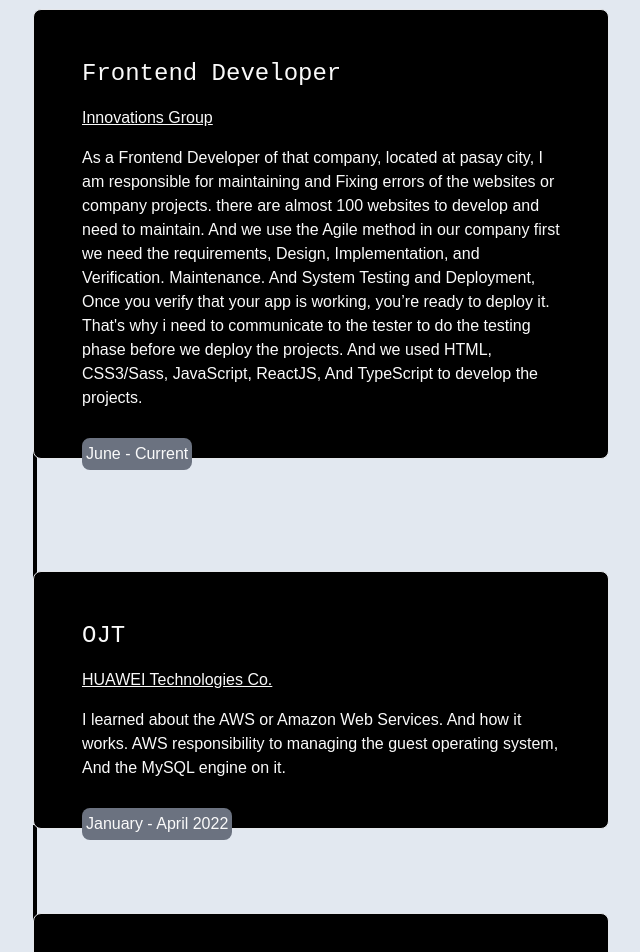
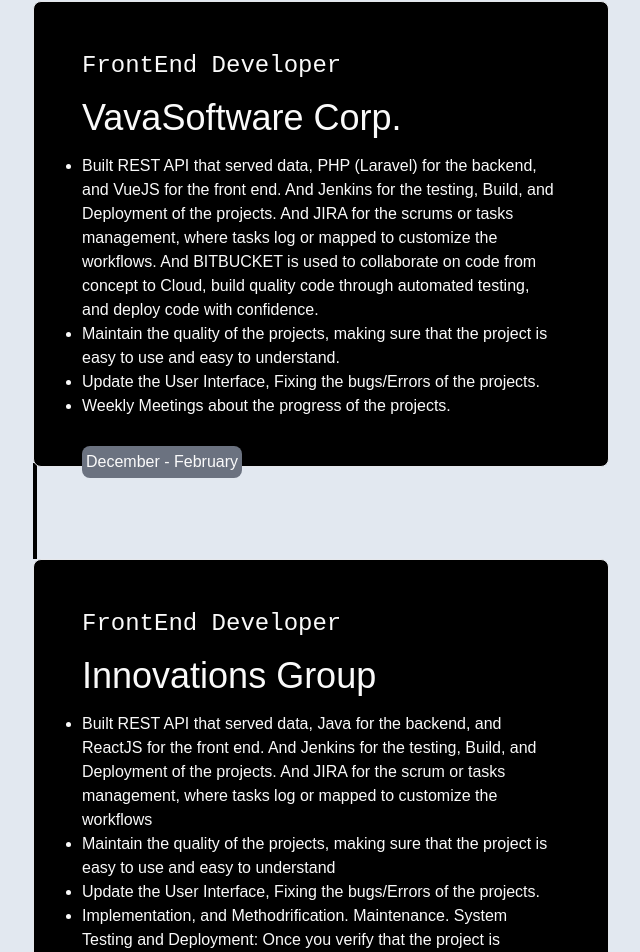
Before and after one commit to secretx44/my-portfolio, a Next.js app: page /experience in a window 1280 px wide. Shown: the part 487-1439 px from the top of the page, without its empty margins (319-959 px from the left). Built offline with nearby package versions, Linux system fonts and the light colour scheme.

Commit message:
add framer motion

```diff
--- a/components/About.js
+++ b/components/About.js
@@ -1,3 +1,4 @@
+import { motion } from "framer-motion";
 import React from "react";
 import {
   FaFacebookSquare, FaGithub,
@@ -6,16 +7,29 @@
 const About = () => {
   return (
     <div className="bg-lighter dark:bg-darker h-full md:h-full">
-      <div className="md:max-w-9xl items-center max-w-6xl px-8 mx-auto xl:px-5  sm:mb-auto">
+      <div className="md:max-w-9xl items-center max-w-6xl px-8 mx-auto xl:px-5 sm:mb-auto">
         <div className="px-4 ">
           <h2 className="py-8 font-mono text-6xl text-center md:text-9xl">
             About
           </h2>
+        </div>
+        <motion.div
+                  initial={{ x: 300, opacity: 0 }}
+                    animate={{ x: 0, opacity: 1 }}
+                    exit={{  opacity: 0,
+                    transform: 'scale(0.5)',
+                    transition: { ease: 'easeIn', duration: 10 }  }}
+                    transition={{
+                    type: "spring", stiffness: 200,
+                    ease: "easeInOut",
+                    duration: 1.1
+          }}
+        >
           <h3 className="my-4 text-2xl md:text-start md:text-2xl ">
             Hello! I'm a Frontend Developer, Specializing in developing with
             HTML, CSS, JavaScript, ReactJs and TypeScript.
           </h3>
-        </div>
+
         <div className="block mx-auto md:flex md:justify-center ">
           <div className="mx-auto md:w-1/2 md:px-4 md:py-4 md:text-start md:text-left ">
             <h1 className="my-2 text-2xl text-center md:text-justify ">
@@ -223,8 +237,9 @@
                  </svg>
               </div>
             </div>
-          </div>
-        </div>
+            </div>
+            </div>
+        </motion.div>
       </div>
     </div>
   );
--- a/components/Contact.js
+++ b/components/Contact.js
@@ -1,10 +1,22 @@
+import { motion } from "framer-motion";
 import React from "react";
-
 const Contact = () => {
   return (
     <div>
       <div className="bg-lighter dark:bg-darker h-screen text-center">
         <h1 className="text-6xl md:text-9xl text-center font-mono">Contact</h1>
+        <motion.div
+          initial={{ x: 300, opacity: 0 }}
+                    animate={{ x: 0, opacity: 1 }}
+                    exit={{  opacity: 0,
+                    transform: 'scale(0.5)',
+                    transition: { ease: 'easeIn', duration: 10 }  }}
+                    transition={{
+                    type: "spring", stiffness: 200,
+                    ease: "easeInOut",
+                    duration: 1.1
+          }}
+        >
         <p className="mt-36 md:mt-36 mx-auto  text-4xl py-4 ">Get in touch</p>
         <p className="">
           {" "}
@@ -17,6 +29,7 @@
             Email
           </a>
         </p>
+    </motion.div>
       </div>
     </div>
   );
--- a/components/Experience.js
+++ b/components/Experience.js
@@ -1,5 +1,5 @@
+import { motion } from "framer-motion";
 import React from "react";
-
 const Experience = () => {
   return (
     <>
@@ -9,29 +9,83 @@
             Experience
           </h1>
         </div>
-
-        <div className="grid max-w-xl grid-cols-1 pt-40 mx-auto ">
+        <motion.div className="grid max-w-xl grid-cols-1 pt-40 mx-auto"
+         initial={{ x: 300, opacity: 0 }}
+                    animate={{ x: 0, opacity: 1 }}
+                    exit={{  opacity: 0,
+                    transform: 'scale(0.5)',
+                    transition: { ease: 'easeIn', duration: 10 }  }}
+                    transition={{
+                    type: "spring", stiffness: 200,
+                    ease: "easeInOut",
+                    duration: 1.1
+          }}
+        >
+        <div className="grid max-w-xl grid-cols-1 mx-auto ">
+          <div className="relative z-10 p-12 border rounded-lg -top-2 bg-darker dark:bg-lighter text-light dark:text-darker ">
+            <div className="">
+              <h2 className="absolute px-1 py-1 mx-auto bg-gray-500 rounded-lg -bottom-3 text-light">
+                December - February
+              </h2>
+            </div>
+              <h1 className="font-mono text-2xl text-start ">FrontEnd Developer</h1>
+              <p className="py-4 text-4xl">VavaSoftware Corp.</p>
+            <ol className="list-disc">
+            <li>Built REST API that served data, PHP (Laravel) for the
+                backend, and VueJS for the front end. And Jenkins for
+                the testing, Build, and Deployment of the projects. And
+                JIRA for the scrums or tasks management, where tasks
+                log or mapped to customize the workflows. And
+                BITBUCKET is used to collaborate on code from concept
+                to Cloud, build quality code through automated testing,
+                and deploy code with confidence.</li>
+              <li>Maintain the quality of the projects, making sure that
+                  the project is easy to use and easy to understand.
+              </li>
+              <li>Update the User Interface, Fixing the bugs/Errors of the
+                  projects.
+              </li>
+              <li>Weekly Meetings about the progress of the projects.</li>
+            </ol>
+          </div>
+          <div className="relative z-10 w-2 h-2 -mt-2 rounded-full bg-dark dark:bg-lighter animate-ping">
+            <div className="relative z-10 w-2 h-2 rounded-full bg-dark dark:bg-lighter animate-ping"></div>
+          </div>
+          <div className="w-1 h-24 -mt-3 bg-darker dark:bg-lighter"></div>
+        </div>
           <div className="relative z-10 p-12 border rounded-lg bg-darker dark:bg-lighter text-light dark:text-darker ">
             <div>
               <h2 className="absolute px-1 py-1 mx-auto bg-gray-500 rounded-lg -bottom-3 text-light">
-                June - Current
+                May - December
               </h2>
             </div>
-            <h1 className="font-mono text-2xl text-start ">Frontend Developer</h1>
-            <p className="py-4 underline">Innovations Group</p>
-            <p>As a Frontend Developer of that company, located at pasay city,
-            I am responsible for maintaining and Fixing errors of the websites or company projects.
-            there are almost 100 websites to develop and need to maintain.
-            And we use the Agile method in our company first we need the requirements, Design, Implementation, and Verification. Maintenance.
-            And System Testing and Deployment, Once you verify that your app is working, you’re ready to deploy it.
-            That's why i need to communicate to the tester to do the testing phase before we deploy the projects.  And we used HTML, CSS3/Sass,
-            JavaScript, ReactJS, And TypeScript to develop the projects.</p>
+            <h1 className="font-mono text-2xl text-start ">FrontEnd Developer</h1>
+            <p className="py-4 text-4xl">Innovations Group</p>
+           <ol className="list-disc">
+            <li>Built REST API that served data, Java for the backend,
+                and ReactJS for the front end. And Jenkins for the
+                testing, Build, and Deployment of the projects. And JIRA
+                for the scrum or tasks management, where tasks log or
+                mapped to customize the workflows</li>
+              <li>Maintain the quality of the projects, making sure that the
+                  project is easy to use and easy to understand
+              </li>
+              <li>Update the User Interface, Fixing the bugs/Errors of the
+                  projects.
+              </li>
+              <li>Implementation, and Methodrification. Maintenance.
+                  System Testing and Deployment: Once you verify that
+                  the project is working.</li>
+              <li>Reviewed code and conducted testing for additional
+                  features.</li>
+              <li>Weekly Meetings about the progress of the projects.</li>
+            </ol>
           </div>
           <div className="relative z-10 w-2 h-2 -mt-2 rounded-full bg-dark dark:bg-lighter animate-ping">
             <div className="relative z-10 w-2 h-2 rounded-full bg-dark dark:bg-lighter animate-ping"></div>
           </div>
           <div className="w-1 h-32 -mt-2 bg-darker dark:bg-lighter"></div>
-        </div>
+        </motion.div>
 
         {/* second card */}
 
--- a/components/Hero.js
+++ b/components/Hero.js
@@ -1,33 +1,55 @@
+import { motion } from "framer-motion";
 import React from "react";
+import { GrDownload } from 'react-icons/gr';
 import { IoIosChatbubbles } from "react-icons/io";
 import About from "./About";
 import Footer from "./Footer";
 import Navbar from "./Navbar";
 
-const Hero = () => {
+const Hero = ( {children}) => {
   return (
-    <>
+    <div
+    >
       <Navbar />
       <div className="h-full bg-lighter dark:bg-darker md:h-full">
-        <div className="container items-center max-w-6xl mx-auto xl:px-5 mb-52 sm:mb-auto">
+        <motion.div className="container items-center max-w-6xl mx-auto xl:px-5 mb-52 sm:mb-auto"
+                    initial={{ x: 300, opacity: 0 }}
+                    animate={{ x: 0, opacity: 1 }}
+                    exit={{  opacity: 0,
+                    transform: 'scale(0.5)',
+                    transition: { ease: 'easeIn', duration: 10 }  }}
+                    transition={{
+                    type: "spring", stiffness: 200,
+                    ease: "easeInOut",
+                    duration: 1.1
+          }}
+        >
           <div className="flex flex-wrap items-center sm:-mx-3">
             <div className="w-full md:w-1/2 md:px-3">
               <div className="w-full text-center md:text-left pb-6 space-y-6 sm:max-w-md lg:max-w-lg md:space-y-4 lg:space-y-8 xl:space-y-9 sm:pr-5 lg:pr-10 md:pb-0">
-                <h1 className="-mb-6 text-4xl text-center md:text-left md:text-5xl text-gray-900 sm:text-4xl  dark:text-gray-200">
+                <motion.h1 className="-mb-6 text-4xl text-center md:text-left md:text-5xl text-gray-900 sm:text-4xl  dark:text-gray-200">
                   Hi, I'm  <span className="w-10 h-20 pt-2 font-mono font-bold animate-wiggle whitespace-nowrap text-brand-accent">
                     Jian Godito
                   </span>
-                </h1>
+                </motion.h1>
                  <p className="mx-auto text-sm text-gray-700 sm:text-base dark:text-gray-200 sm:max-w-md lg:text-xl md:max-w-3xl">
                   A 23 year old{" "}
                   <span className="font-bold ">Front-end Developer </span>
                   based in Laspinas, Philippines.
                 </p>
                 <div className="flex justify-center md:justify-start">
-                  <button className="block px-3 py-1 mr-2 text-center rounded-full dark:bg-lighter bg-darker hover:opacity-75 hover:dark:opacity-25 dark:text-darker text-lighter ">
-                  <a href='assets/my_pdf.pdf' download>Download CV</a>
+                  <button className="px-3 w-44 py-1 mr-2 text-center rounded-full dark:bg-lighter bg-darker hover:opacity-75 hover:dark:opacity-25 dark:text-darker text-lighter ">
+                    <a
+                        href="/files/myResumeJG.pdf"
+                        alt="alt text"
+                        target="_blank"
+                      rel="noopener noreferrer"
+                      className="flex my-auto font-poppins"
+                    >Download CV <GrDownload className="flex m-auto" />
+                    </a>
                   </button>
-                  <button className="px-3 py-1 text-center bg-gray-500 rounded-full hover:opacity-50 text-lighter dark:text-darker ">
+
+                  <button className="px-3 py-1 rounded-full text-center dark:bg-lighter bg-darker hover:opacity-75 hover:dark:opacity-25 dark:text-darker text-lighter  ">
                     <a href="/contact" className="flex my-auto font-mono">
                       Contact Me
                       <IoIosChatbubbles className="flex my-auto ml-2" />
@@ -48,11 +70,11 @@
               </div>
             </div>
           </div>
-        </div>
+        </motion.div>
         <About />
         <Footer />
       </div>
-    </>
+    </div>
   );
 };
 
--- a/components/Layout.js
+++ b/components/Layout.js
@@ -1,7 +1,7 @@
 import React from "react";
-import Head from "next/head";
+import Footer from "./Footer";
 import Navbar from "./Navbar";
-import Footer from "./Footer";
+
 
 export default function Layout({ children }) {
   return (
--- a/components/Project.js
+++ b/components/Project.js
@@ -1,3 +1,4 @@
+import { motion } from "framer-motion";
 import React from "react";
 import Tilt from "react-parallax-tilt";
 function Project() {
@@ -9,43 +10,63 @@
             Projects
           </h1>
         </div>
-        <div className="grid max-w-6xl grid-cols-1 gap-12 px-8 py-8 mx-auto md:grid md:grid-cols-2 md:pb-40">
+        <motion.div className="grid max-w-6xl grid-cols-1 gap-12 px-8 py-8 mx-auto md:grid md:grid-cols-2 md:pb-40"
+            initial={{ x: 300, opacity: 0 }}
+            animate={{ x: 0, opacity: 1 }}
+            exit={{  opacity: 0,
+            transform: 'scale(0.5)',
+            transition: { ease: 'easeIn', duration: 10 }  }}
+            transition={{
+            type: "spring", stiffness: 200,
+            ease: "easeInOut",
+            duration: 1.1
+    }}
+        >
+
+          {/* GithubUsers */}
+
           <Tilt>
           <a
             className="block w-full drop-shadow-2xl"
-            href="https://jgportfolio.vercel.app/"
+            href="https://githubusers-mauve.vercel.app/"
           >
             <div className="relative overflow-hidden">
               <div className="object-cover h-72">
                 <img
                   className="object-cover w-full h-full transition ease-out transform hover:scale-125 duration-2000 rounded-xl"
-                  src="/JGportfolio.jpg"
+                  src="/githubUsers.png"
                 />
               </div>
-              <h1 class="absolute px-2 py-1 text-xl font-bold rounded-md top-1 left-5 text-cyan bg-darker">
-                2nd portfolio
+              <h1 className="absolute px-2 py-1 text-xl font-bold rounded-md top-1 left-5 text-cyan bg-darker">
+                GithubUsers
               </h1>
             </div>
-            </a>
-            </Tilt>
+          </a>
+          </Tilt>
+
+          {/* Shopiyey */}
+
         <Tilt>
           <a
             className="relative overflow-hidden"
-            href="https://todo-lists-omega.vercel.app/"
+            href="https://shopiyey-jngdt.vercel.app/"
           >
             <div className="relative overflow-hidden">
               <div className="object-cover h-72">
                 <img
                   className="object-cover w-full transition ease-out transform hover:scale-125 duration-2000 rounded-xl"
-                  src="/todoLists.jpg"
+                  src="/ecom.png"
                 />
               </div>
               <h1 className="absolute px-2 py-1 text-xl font-bold rounded-md top-1 left-5 text-cyan bg-darker">
-                Task Lists
+                SHOPIYEY
               </h1>
             </div>
           </a>
           </Tilt>
+
+          {/* Countdown */}
+
           <Tilt>
           <a
             className="block w-full drop-shadow-2xl"
@@ -64,6 +85,8 @@
             </div>
           </a>
           </Tilt>
+
+          {/* WeatherApp */}
 
           <Tilt>
           <a
@@ -84,6 +107,8 @@
           </a>
           </Tilt>
 
+          {/* Tictactoe */}
+
           <Tilt>
           <a
             className="block w-full drop-shadow-2xl"
@@ -103,24 +128,8 @@
           </a>
           </Tilt>
 
-          <Tilt>
-          <a
-            className="block w-full drop-shadow-2xl"
-            href="https://githubusers-mauve.vercel.app/"
-          >
-            <div className="relative overflow-hidden">
-              <div className="object-cover h-72">
-                <img
-                  className="object-cover w-full h-full transition ease-out transform hover:scale-125 duration-2000 rounded-xl"
-                  src="/githubUsers.png"
-                />
-              </div>
-              <h1 className="absolute px-2 py-1 text-xl font-bold rounded-md top-1 left-5 text-cyan bg-darker">
-                GithubUsers
-              </h1>
-            </div>
-          </a>
-          </Tilt>
+
+          {/* Food Recipes */}
 
           <Tilt>
               <a
@@ -140,7 +149,7 @@
             </div>
             </a>
             </Tilt>
-        </div>
+        </motion.div>
       </div>
     </div>
   );
--- a/styles/globals.css
+++ b/styles/globals.css
@@ -5,7 +5,7 @@
 @import url('https://fonts.googleapis.com/css2?family=Cinzel&family=Quicksand:wght@300;400&display=swap');
 
 html,
-body {
+* {
   padding: 0;
   margin: 0;
   font-family: "Poppins", sans-serif, "cutiv", monospace, "Lato", sans-serif,
@@ -14,9 +14,10 @@
 
 a {
   color: inherit;
-  text-decoration: none;
+  /* text-decoration: none; */
 }
 
 * {
   box-sizing: border-box;
+  font-family: "Quicksand", sans-serif,
 }
```
Also changed, not shown: public/ecom.png (added).
